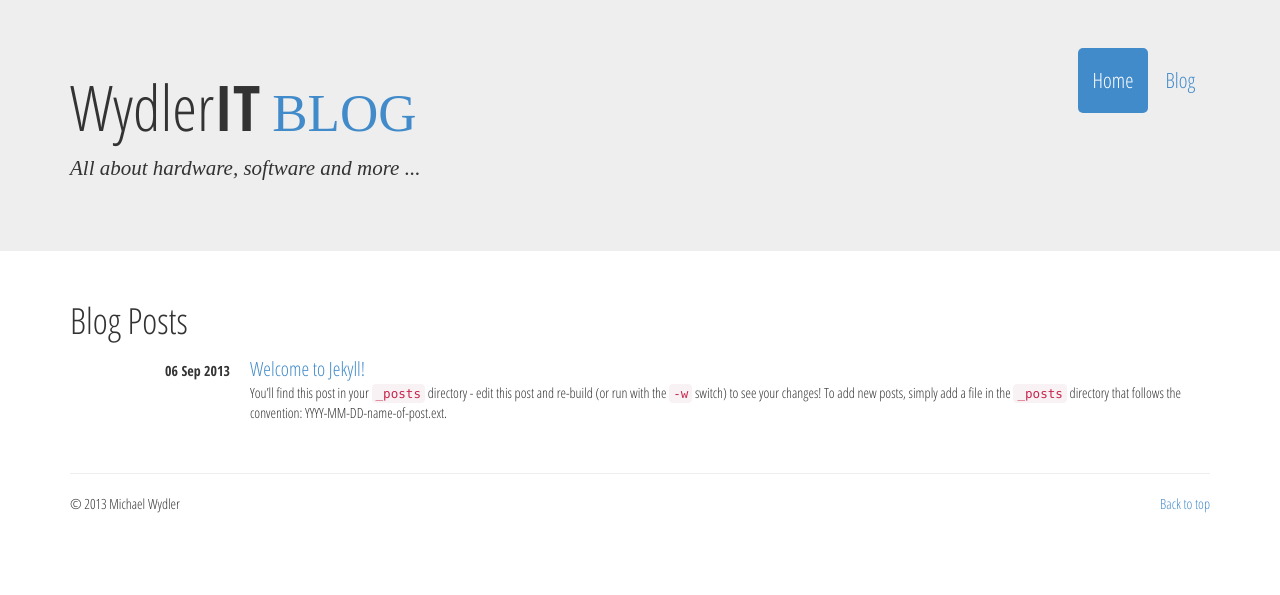
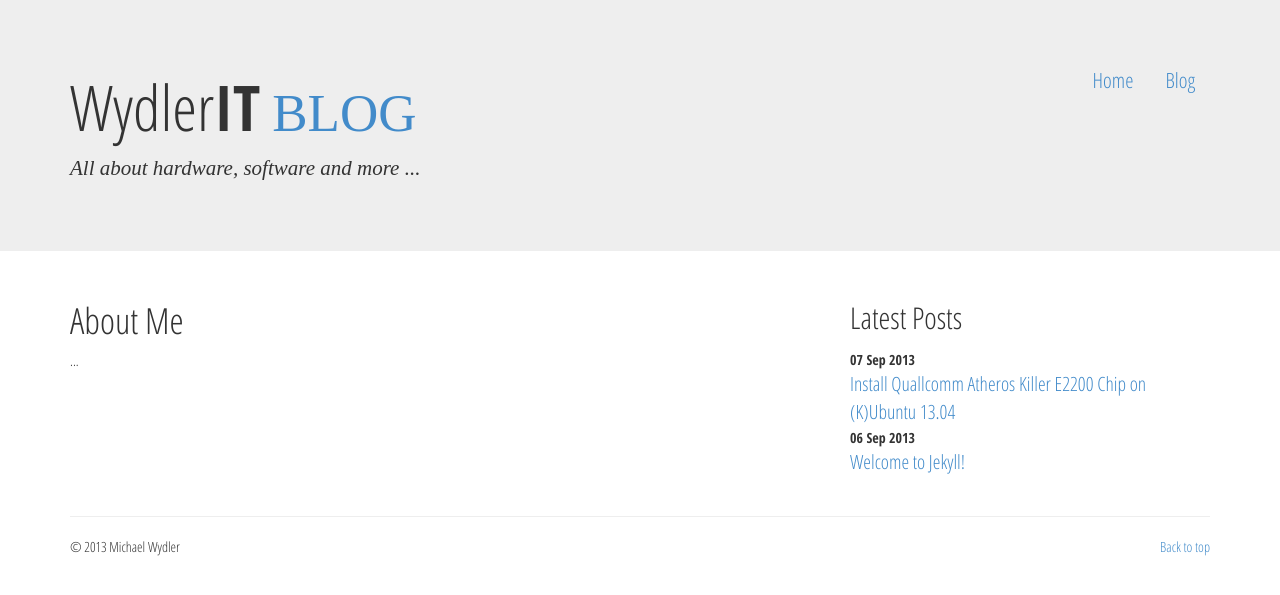
Before and after one commit to wydler/wydler.github.com, a Jekyll site: the page built from index.html, in a window 1280 px wide. Shown: the top 595 px of the page. Built offline with Jekyll 4.4.1, drawn with Linux system fonts in a browser that asks for light colours; nearby versions of some CDN libraries; some web fonts are replaced; Markdown is read by kramdown in place of the engine named in the settings.

Commit message:
Update posts and menu.

```diff
--- a/_config.yml
+++ b/_config.yml
@@ -1,3 +1,9 @@
 name: WydlerIT Blog
 markdown: redcarpet
 pygments: true
+
+navigation:
+- text: Home
+  url: /index.html
+- text: Blog
+  url: /blog/index.html
--- a/_layouts/default.html
+++ b/_layouts/default.html
@@ -10,6 +10,7 @@
 		<meta name="description" content="">
 		<meta name="viewport" content="width=device-width">
 
+		<link href='http://fonts.googleapis.com/css?family=Source+Code+Pro' rel='stylesheet' type='text/css'>
 		<link href='http://fonts.googleapis.com/css?family=Swanky+and+Moo+Moo' rel='stylesheet' type='text/css'>
 		<link href='http://fonts.googleapis.com/css?family=Open+Sans+Condensed:300,700' rel='stylesheet' type='text/css'>
 		<link rel="stylesheet" href="/css/normalize.css">
@@ -27,8 +28,16 @@
 		<div class="jumbotron">
 			<div class="container">
 				<ul class="nav nav-pills pull-right">
-					<li class="active"><a href="/">Home</a></li>
-					<li><a href="/">Blog</a></li>
+{% for link in site.navigation %}
+	{% assign active = nil %}
+	{% if page.url == link.url or page.layout == link.layout %}
+		{% assign active = 'active' %}
+	{% endif %}
+
+					<li class="{% if forloop.first %}first{% endif %} {{ active }} {% if forloop.last %}last{% endif %}">
+						<a href="{{ link.url }}">{{ link.text }}</a>
+					</li>
+{% endfor %}
 				</ul>
 				<h1><span>Wydler</span><b>IT</b> <span class="text-primary" style="font-variant:small-caps;font-family:Swanky and Moo Moo;font-size:1.2em">blog</span></h1>
 				<p class="lead" style="font-family:Swanky and Moo Moo"><em>All about hardware, software and more ...</em></p>
--- a/_layouts/post.html
+++ b/_layouts/post.html
@@ -4,8 +4,8 @@ layout: default
 
 <div class="col-md-9">
 	<h1>{{ page.title }}</h1>
-	<p class="meta">
-		{{ page.date | date_to_string }}
+	<p class="text-muted">
+		{{ page.date | date_to_long_string }}
 		<span class="pull-right">
 {% for category in page.tags %}
 			<span class="label label-info">{{ category }}</span>
--- /dev/null
+++ b/_posts/2013-09-07-install-qualcomm-atheros-killer-e2200-ubuntu.markdown
@@ -0,0 +1,72 @@
+---
+layout: post
+title:  "Install Quallcomm Atheros Killer E2200 Chip on (K)Ubuntu 13.04"
+date:   2013-09-07 11:58
+categories: linux driver
+tags: linux driver install killer e2200
+---
+
+In this post I will show you, how to install the Quallcomm Atheros Killer E2200 ethernet driver on (K)Ubuntu. I'm using a MSI Z87-G45 GAMING mainboard.
+
+Unfortunately there are no drivers included in (K)Ubuntu 13.04 for this ethernet chip, so you need to compile and install it on your own.
+
+First you need to download the latest compat-drivers from [kernel.org][compat-drivers] and extract it.
+
+{% highlight bash %}
+$ wget https://www.kernel.org/pub/linux/kernel/projects/backports/2013/03/04/compat-drivers-2013-03-04-u.tar.bz2
+$ tar -xjvf compat-drivers-2013-03-04-u.tar.bz2
+{% endhighlight %}
+
+Now you need to patch the driver with this file [Download][e2200-support-mod]. First we make a test run to see if there a problems with the patch.
+
+{% highlight bash %}
+$ patch -p1 --dry-run < e2200-support-mod.patch
+{% endhighlight %}
+
+If no error occur, you should see the following output.
+
+{% highlight bash %}
+patching file compat-drivers-2013-03-04-u/drivers/net/ethernet/atheros/alx/alx_ethtool.c
+patching file compat-drivers-2013-03-04-u/drivers/net/ethernet/atheros/alx/alx_main.c
+Hunk #1 succeeded at 57 (offset 2 lines).
+Hunk #2 succeeded at 1017 (offset 1 line).
+patching file compat-drivers-2013-03-04-u/drivers/net/ethernet/atheros/alx/alx_reg.h
+{% endhighlight %}
+
+Then we could start the patch (it should show the same output as above).
+
+{% highlight bash %}
+$ patch -p1 < e2200-support-mod.patch
+{% endhighlight %}
+
+The next step is to switch to the compat-driver director and select the required `alx` driver.
+
+{% highlight bash %}
+$ cd compat-drivers-2013-03-04-u/
+$ ./scripts/driver-select alx
+Processing new driver-select request...
+Backing up makefile: Makefile.bk
+Backup exists: Makefile.bk
+Backing up makefile: drivers/net/ethernet/broadcom/Makefile.bk
+Backing up makefile: drivers/net/ethernet/atheros/Makefile.bk
+Backup exists: Makefile.bk
+Backup exists: Makefile.bk
+Backup exists: drivers/net/ethernet/broadcom/Makefile.bk
+{% endhighlight %}
+
+The last step is to compile the driver and install it.
+
+{% highlight bash %}
+$ make
+$ sudo make install
+{% endhighlight %}
+
+To activate the driver run the following commands or just reboot your computer.
+
+{% highlight bash %}
+$ sudo make unload
+$ sudo modprobe alx
+{% endhighlight %}
+
+[compat-drivers]: https://www.kernel.org/pub/linux/kernel/projects/backports/2013/03/04/compat-drivers-2013-03-04-u.tar.bz2
+[e2200-support-mod]: /download/e2200-support.patch
--- a/css/main.css
+++ b/css/main.css
@@ -1,7 +1,15 @@
 body {
-    font-family: 'Open Sans Condensed';
+	font-family: 'Open Sans Condensed';
 }
 
 h1, h2, h3, h4, h5, h6 {
-    font-family: 'Open Sans Condensed';
+	font-family: 'Open Sans Condensed';
 }
+
+pre {
+	font-size: 0.8em;
+}
+
+code {
+	font-family: 'Source Code Pro';
+}
--- a/index.html
+++ b/index.html
@@ -3,12 +3,17 @@ layout: default
 title: WydlerIT Blog
 ---
 
-<div class="col-md-12">
-	<h1>Blog Posts</h1>
-	<dl class="dl-horizontal">
-{% for post in site.posts %}
-	<dt style="padding-top:6px;"><span>{{ post.date | date_to_string }}</span></dt>
-	<dd><a href="{{ post.url }}" style="font-size:1.4em">{{ post.title }}</a><br />{{ post.excerpt }}</dd>
+<div class="col-md-8">
+	<h1>About Me</h1>
+	<p>...</p>
+</div>
+
+<div class="col-md-4">
+	<h2>Latest Posts</h2>
+	<dl class="">
+{% for post in site.posts limit:10 %}
+	<dt style="padding-top:2px;"><span>{{ post.date | date_to_string }}</span></dt>
+	<dd><a href="{{ post.url }}" style="font-size:1.4em">{{ post.title }}</a></dd>
 {% endfor %}
 	</dl>
 </div>
```
Also changed, not shown: blog/index.html (added, +14 -0 lines), 1 other file.
